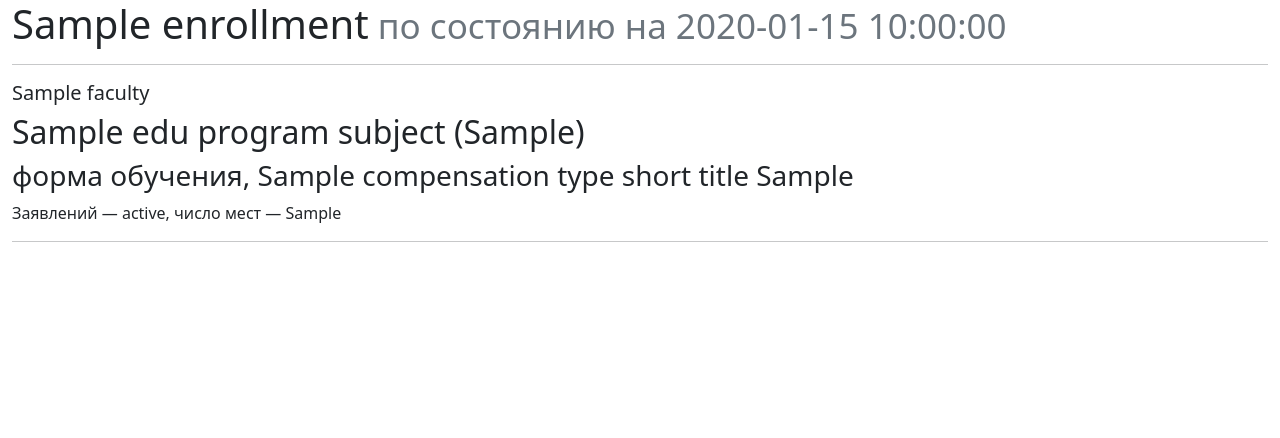
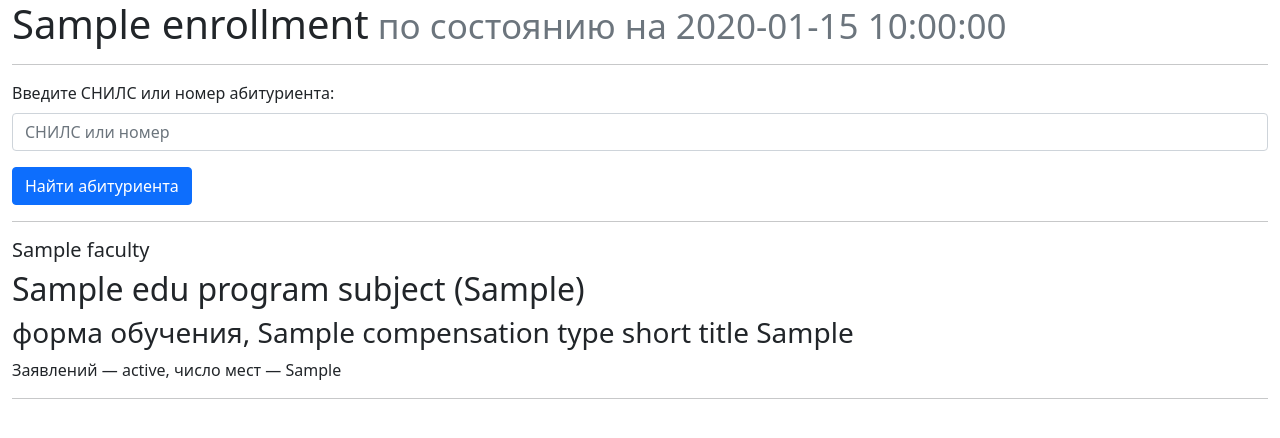
Before and after one commit to Fgeeha/XML2HTML-Converter-for-University-Systems, a Python web app: template src/template/template.html in a window 1280 px wide. Shown: the top 438 px of the page. Run offline with Jinja, Linux system fonts and the light colour scheme; the template is opened without the code that fills it: most values are stand-ins (such as "Sample title", 1, 10 or a date in 2020).

Commit message:
feat : Implementing a search in a template

```diff
--- a/src/template/template.html
+++ b/src/template/template.html
@@ -25,7 +25,26 @@
             </small>
           </h1>
           <hr />
+          <!-- Field for search -->
+          <div class="mb-3">
+            <label for="snilsInput" class="form-label"
+              >Введите СНИЛС или номер абитуриента:</label
+            >
+            <input
+              type="text"
+              class="form-control"
+              id="snilsInput"
+              placeholder="СНИЛС или номер"
+            />
+          </div>
+          <button class="btn btn-primary" onclick="searchStudent()">
+            Найти абитуриента
+          </button>
+
+          <hr />
+          <div id="result"></div>
           {% for info_id in range(information|length) %}
+          <div class="competition-block" id="competition-{{ info_id }}">
             <h5>{{ information[info_id].faculty[0] }}</h5>
             {% if pk_name == 'spo' %}
             <h2>{{ information[info_id].edu_program_subject[0] }}</h2>
@@ -41,12 +60,15 @@
               information[info_id].competition_type[0] }}
             </h3>
             <p>
-            Заявлений — {{ information[info_id].statement[0] }}, число мест — {{
-            information[info_id].plan_recruitment[0] }}
+              Заявлений — {{ information[info_id].statement[0] }}, число мест —
+              {{ information[info_id].plan_recruitment[0] }}
             </p>
             {% if information[info_id].statement[0] > 0 %}
             <div class="table-responsive">
-            <table class="table table-bordered table-striped table-hover">
+              <table
+                class="table table-bordered table-striped table-hover"
+                id="table-{{ info_id }}"
+              >
                 <thead>
                   <tr>
                     <th rowspan="2">№</th>
@@ -68,7 +90,8 @@
                     {% elif pk_name in ("spo", "asp") %}
                     <th rowspan="2">Преимущественное право</th>
                     {% if pk_name == "spo" and
-                  information[info_id].short_title[0]|length == 0 %} {% else %}
+                    information[info_id].short_title[0]|length == 0 %} {% else
+                    %}
                     <th colspan="{{ information[info_id].colspan[0] }}">
                       Результаты ВИ
                     </th>
@@ -149,9 +172,55 @@
             </div>
             {% endif %} {% if information[info_id].faculty %}
             <hr />
-          {% endif %} {% endfor %}
+            {% endif %}
+          </div>
+          {% endfor %}
         </div>
       </div>
     </div>
+    <!-- JavaScript for search functionality -->
+    <script>
+      function searchStudent() {
+        const input = document.getElementById("snilsInput").value.trim();
+        const competitions = document.querySelectorAll(".competition-block");
+        let foundAny = false;
+
+        competitions.forEach((competition) => {
+          const table = competition.querySelector("table");
+          const rows = table ? table.getElementsByTagName("tr") : [];
+          let foundInCompetition = false;
+
+          for (let i = 1; i < rows.length; i++) {
+            const cells = rows[i].getElementsByTagName("td");
+
+            if (cells.length > 1 && cells[1]) {
+              const snilsOrNumber = cells[1].innerText.trim();
+
+              if (snilsOrNumber === input) {
+                foundInCompetition = true;
+                rows[i].style.backgroundColor = "yellow"; // Highlight matching row
+              } else {
+                rows[i].style.backgroundColor = ""; // Reset non-matching rows
+              }
+            }
+          }
+
+          // If not found in this competition, hide the competition block
+          if (foundInCompetition) {
+            competition.style.display = "block";
+            foundAny = true;
+          } else {
+            competition.style.display = "none";
+          }
+        });
+
+        if (foundAny) {
+          document.getElementById("result").innerHTML =
+            "Абитуриент найден в одном или нескольких конкурсах!";
+        } else {
+          document.getElementById("result").innerHTML = "Абитуриент не найден.";
+        }
+      }
+    </script>
   </body>
 </html>
```
Lines whose indentation alone changed are shown as unchanged.
